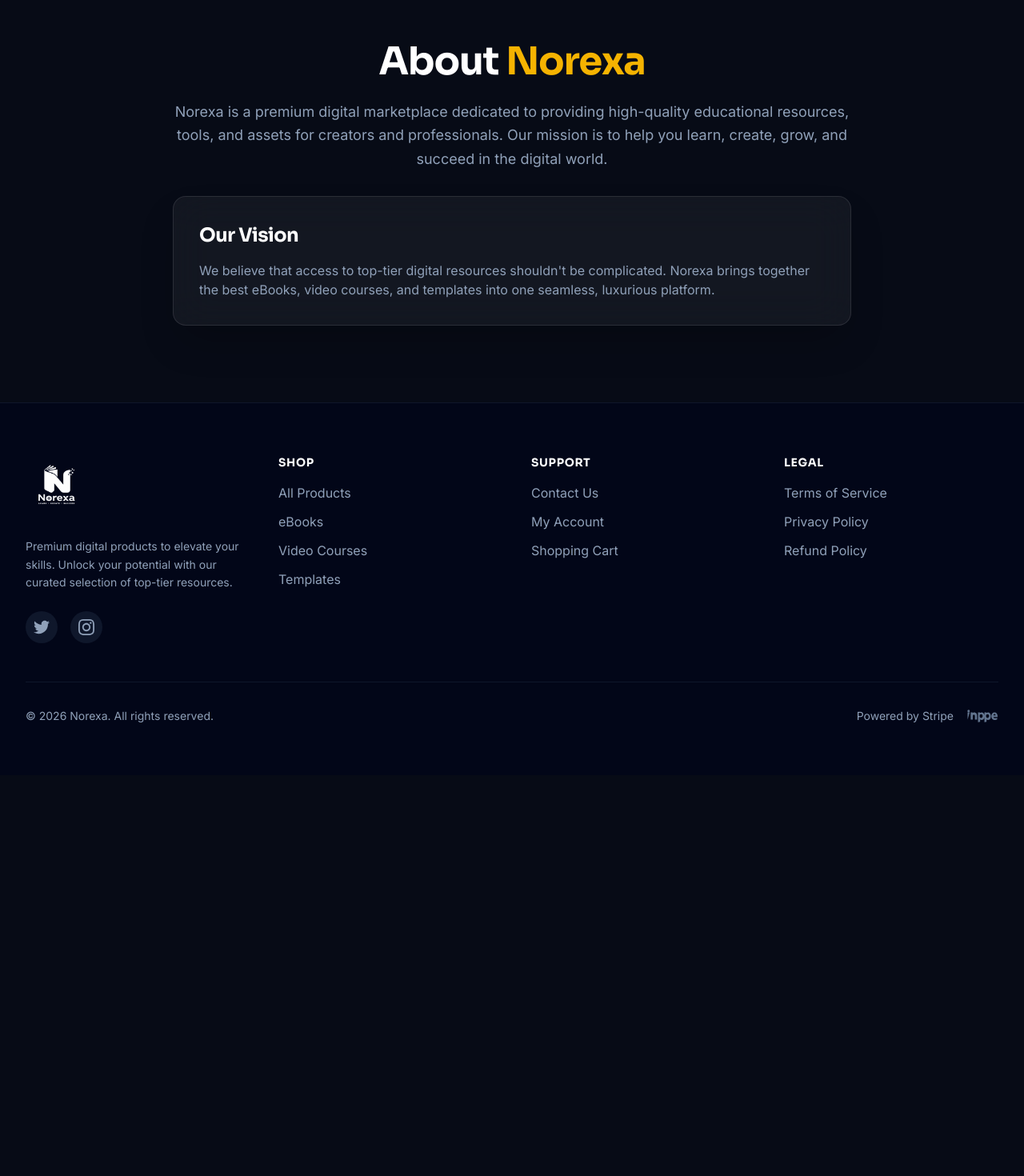
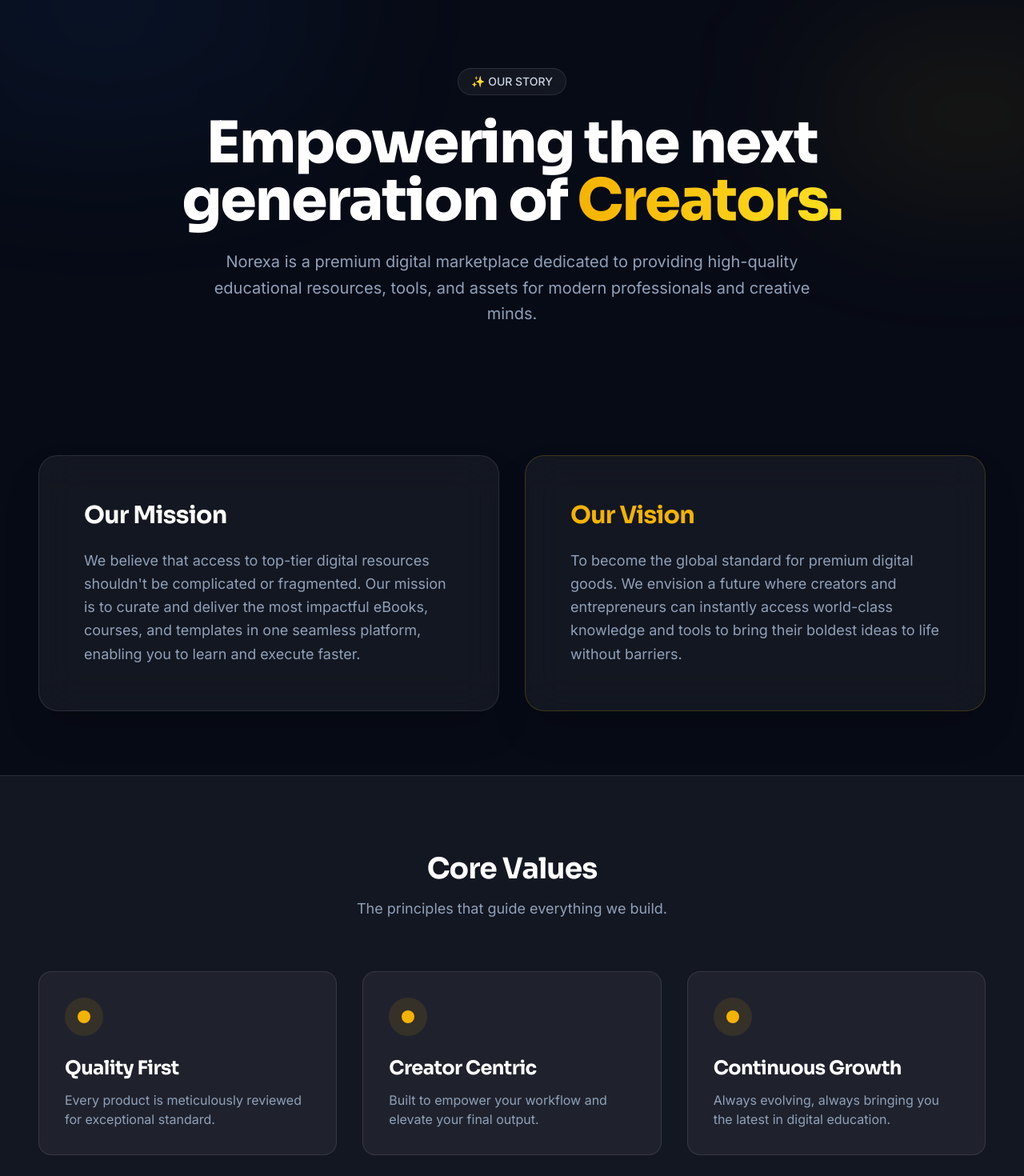
Before and after one commit to Yash-khandelwal121/norexa-, a React (Vite) app in the folder client/: page /about in a window 1280 px wide. Shown: the part 140-1610 px from the top of the page at 80% size. Before the commit the page ends 1109 px from the top, so only its background shows below. Built offline with nearby package versions, Linux system fonts and the light colour scheme; no server answers.

Commit message:
feat: premium about us page and fix admin delete product

```diff
--- a/client/src/pages/About.jsx
+++ b/client/src/pages/About.jsx
@@ -1,23 +1,122 @@
 import SEOHead from '../components/SEOHead';
+import { motion } from 'framer-motion';
 
 const About = () => {
   return (
     <>
       <SEOHead title="About Us | Norexa" />
-      <div className="max-w-4xl mx-auto px-6 py-24 min-h-[60vh] flex flex-col justify-center text-center">
-        <h1 className="text-4xl md:text-5xl font-bold text-white mb-6">
-          About <span className="text-[#F5B301]">Norexa</span>
-        </h1>
-        <p className="text-lg text-slate-400 mb-8 leading-relaxed">
-          Norexa is a premium digital marketplace dedicated to providing high-quality educational resources, tools, and assets for creators and professionals. Our mission is to help you learn, create, grow, and succeed in the digital world.
-        </p>
-        <div className="p-8 glass-card rounded-2xl border border-white/10 text-left">
-          <h2 className="text-2xl font-bold text-white mb-4">Our Vision</h2>
-          <p className="text-slate-400">
-            We believe that access to top-tier digital resources shouldn't be complicated. Norexa brings together the best eBooks, video courses, and templates into one seamless, luxurious platform.
-          </p>
+
+      {/* Hero Section */}
+      <section className="relative pt-32 pb-20 px-6 lg:px-12 overflow-hidden">
+        {/* Abstract Background Elements */}
+        <div className="absolute top-[-10%] left-[-10%] w-[40%] h-[40%] bg-blue-500/10 rounded-full blur-[120px]" />
+        <div className="absolute top-[20%] right-[-10%] w-[30%] h-[30%] bg-[#F5B301]/10 rounded-full blur-[100px]" />
+
+        <div className="max-w-[1400px] mx-auto text-center relative z-10">
+          <motion.div
+            initial={{ opacity: 0, y: 20 }}
+            animate={{ opacity: 1, y: 0 }}
+            transition={{ duration: 0.6 }}
+            className="inline-block px-4 py-1.5 rounded-full bg-white/5 border border-white/10 text-slate-300 text-sm font-medium mb-6 backdrop-blur-md"
+          >
+            ✨ OUR STORY
+          </motion.div>
+          <motion.h1
+            initial={{ opacity: 0, y: 20 }}
+            animate={{ opacity: 1, y: 0 }}
+            transition={{ duration: 0.6, delay: 0.1 }}
+            className="text-5xl md:text-7xl font-extrabold tracking-tight text-white mb-6"
+          >
+            Empowering the next <br className="hidden md:block" />
+            generation of <span className="text-transparent bg-clip-text bg-gradient-to-r from-[#F5B301] to-yellow-300">Creators.</span>
+          </motion.h1>
+          <motion.p
+            initial={{ opacity: 0, y: 20 }}
+            animate={{ opacity: 1, y: 0 }}
+            transition={{ duration: 0.6, delay: 0.2 }}
+            className="text-lg md:text-xl text-slate-400 max-w-3xl mx-auto leading-relaxed"
+          >
+            Norexa is a premium digital marketplace dedicated to providing high-quality educational resources, tools, and assets for modern professionals and creative minds.
+          </motion.p>
         </div>
-      </div>
+      </section>
+
+      {/* Mission & Vision Section */}
+      <section className="py-20 px-6 lg:px-12">
+        <div className="max-w-[1200px] mx-auto grid grid-cols-1 md:grid-cols-2 gap-8">
+          <motion.div
+            initial={{ opacity: 0, x: -20 }}
+            whileInView={{ opacity: 1, x: 0 }}
+            viewport={{ once: true }}
+            transition={{ duration: 0.6 }}
+            className="glass-card p-10 md:p-14 rounded-3xl border border-white/10 hover:border-white/20 transition-colors relative overflow-hidden group"
+          >
+            <div className="absolute inset-0 bg-gradient-to-br from-blue-500/5 to-transparent opacity-0 group-hover:opacity-100 transition-opacity duration-500" />
+            <h2 className="text-3xl font-bold text-white mb-6 relative z-10">Our Mission</h2>
+            <p className="text-slate-400 text-lg leading-relaxed relative z-10">
+              We believe that access to top-tier digital resources shouldn't be complicated or fragmented. Our mission is to curate and deliver the most impactful eBooks, courses, and templates in one seamless platform, enabling you to learn and execute faster.
+            </p>
+          </motion.div>
+
+          <motion.div
+            initial={{ opacity: 0, x: 20 }}
+            whileInView={{ opacity: 1, x: 0 }}
+            viewport={{ once: true }}
+            transition={{ duration: 0.6, delay: 0.2 }}
+            className="glass-card p-10 md:p-14 rounded-3xl border border-[#F5B301]/20 hover:border-[#F5B301]/40 transition-colors relative overflow-hidden group"
+          >
+            <div className="absolute inset-0 bg-gradient-to-br from-[#F5B301]/5 to-transparent opacity-0 group-hover:opacity-100 transition-opacity duration-500" />
+            <h2 className="text-3xl font-bold text-[#F5B301] mb-6 relative z-10">Our Vision</h2>
+            <p className="text-slate-400 text-lg leading-relaxed relative z-10">
+              To become the global standard for premium digital goods. We envision a future where creators and entrepreneurs can instantly access world-class knowledge and tools to bring their boldest ideas to life without barriers.
+            </p>
+          </motion.div>
+        </div>
+      </section>
+
+      {/* Values Section */}
+      <section className="py-24 px-6 lg:px-12 bg-white/5 border-y border-white/10">
+        <div className="max-w-[1400px] mx-auto text-center mb-16">
+          <h2 className="text-4xl font-bold text-white mb-4">Core Values</h2>
+          <p className="text-slate-400 text-lg">The principles that guide everything we build.</p>
+        </div>
+        <div className="max-w-[1200px] mx-auto grid grid-cols-1 md:grid-cols-3 gap-8">
+          {[
+            { title: "Quality First", desc: "Every product is meticulously reviewed for exceptional standard." },
+            { title: "Creator Centric", desc: "Built to empower your workflow and elevate your final output." },
+            { title: "Continuous Growth", desc: "Always evolving, always bringing you the latest in digital education." }
+          ].map((val, idx) => (
+            <motion.div
+              key={idx}
+              initial={{ opacity: 0, y: 20 }}
+              whileInView={{ opacity: 1, y: 0 }}
+              viewport={{ once: true }}
+              transition={{ duration: 0.5, delay: idx * 0.1 }}
+              className="p-8 rounded-2xl bg-white/5 border border-white/10 text-left"
+            >
+              <div className="w-12 h-12 rounded-full bg-[#F5B301]/10 flex items-center justify-center mb-6">
+                <div className="w-4 h-4 rounded-full bg-[#F5B301]" />
+              </div>
+              <h3 className="text-2xl font-bold text-white mb-3">{val.title}</h3>
+              <p className="text-slate-400">{val.desc}</p>
+            </motion.div>
+          ))}
+        </div>
+      </section>
+
+      {/* CTA Section */}
+      <section className="py-32 px-6 lg:px-12 text-center">
+        <div className="max-w-3xl mx-auto">
+          <h2 className="text-4xl md:text-5xl font-bold text-white mb-8">Ready to elevate your work?</h2>
+          <p className="text-xl text-slate-400 mb-10">Join thousands of creators who are already using Norexa resources to grow their business.</p>
+          <a href="/shop" className="btn-primary py-4 px-10 text-lg inline-flex items-center">
+            Explore Premium Products
+            <svg className="w-5 h-5 ml-2" fill="none" stroke="currentColor" viewBox="0 0 24 24">
+              <path strokeLinecap="round" strokeLinejoin="round" strokeWidth="2" d="M17 8l4 4m0 0l-4 4m4-4H3" />
+            </svg>
+          </a>
+        </div>
+      </section>
     </>
   );
 };
--- a/client/src/pages/admin/AdminProducts.jsx
+++ b/client/src/pages/admin/AdminProducts.jsx
@@ -90,7 +90,7 @@
   };
 
   const handleDelete = async (id) => {
-    if (window.confirm('Are you sure you want to unpublish this product?')) {
+    if (window.confirm('Are you sure you want to delete this product permanently?')) {
       try {
         await api.delete(`/admin/products/${id}`);
         fetchProducts();
```
Also changed, not shown: 1 other file (tests, documents, lock files or other folders).
